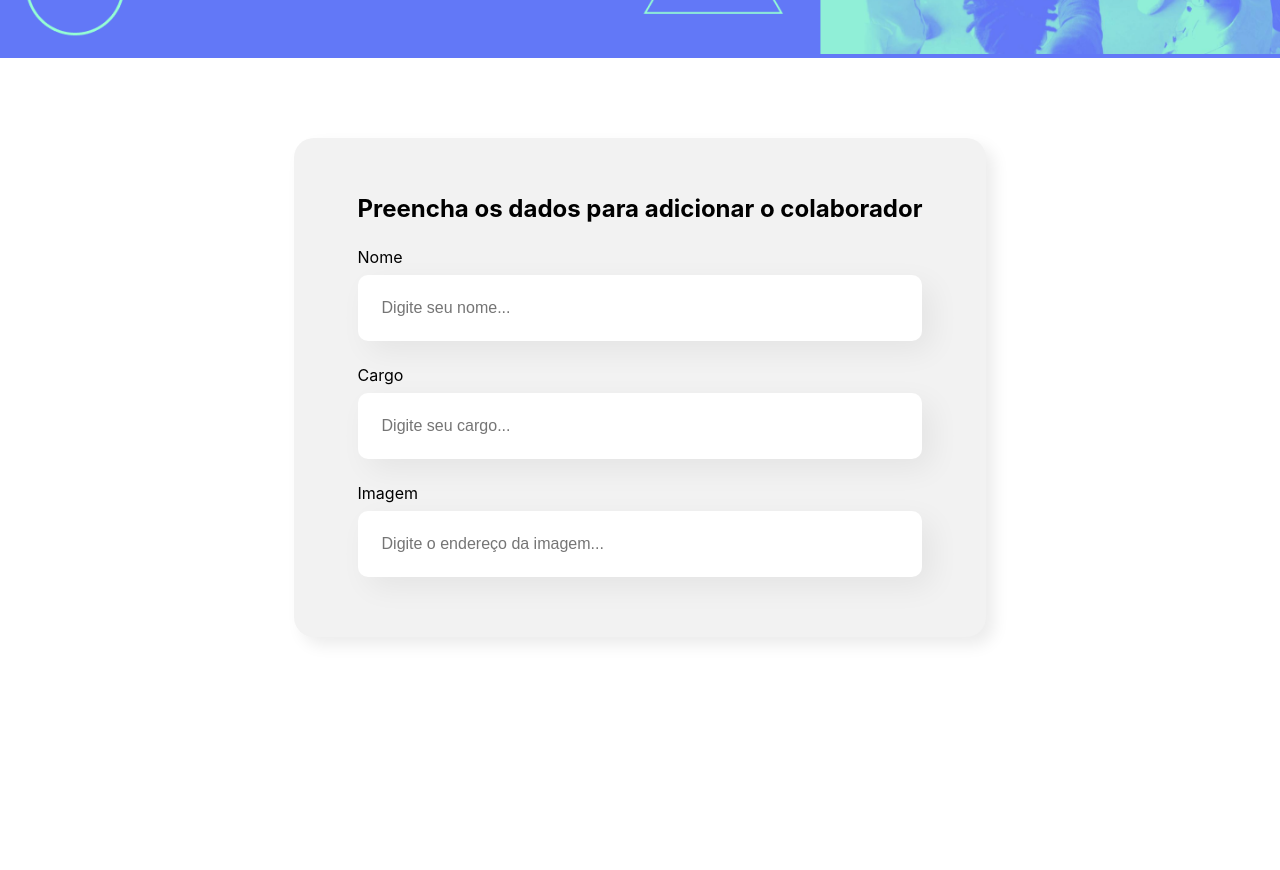
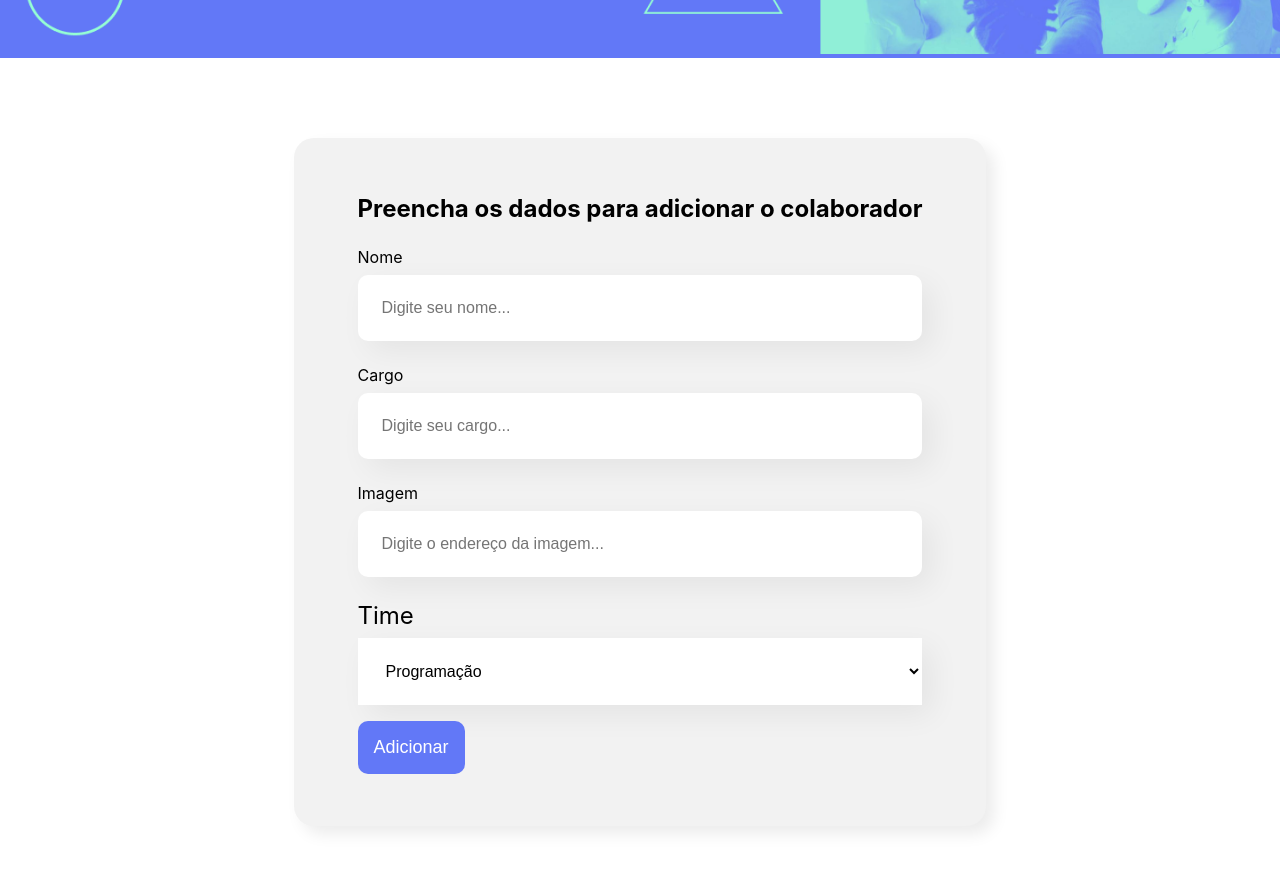
Before and after one commit to brmgf/organo-alura, a JavaScript app: page / in a window 1280 px wide. Shown: the part 440-1310 px from the top of the page. Before the commit the page ends 1157 px from the top, so only its background shows below. Built offline with nearby package versions, Linux system fonts and the light colour scheme; the HTML template or start-up script is replaced by a standard one.

Commit message:
criacao do formulario

```diff
--- /dev/null
+++ b/src/componentes/Botao/botao.css
@@ -0,0 +1,14 @@
+.botao {
+    background-color: #6278f7;
+    border-radius: 10px;
+    font-size: 18px;
+    padding: 16px;
+    border: none;
+    cursor: pointer;
+    color: #FFF;
+    margin: 16px 0;
+}
+
+.botao:hover {
+    color: #95FFD4;
+}
--- /dev/null
+++ b/src/componentes/Botao/index.js
@@ -0,0 +1,11 @@
+import './botao.css'
+
+const Botao = (props) => {
+    return (
+        <button className='botao'>
+            {props.children}
+        </button>
+    )
+}
+
+export default Botao
--- a/src/componentes/CampoTexto/index.js
+++ b/src/componentes/CampoTexto/index.js
@@ -4,7 +4,7 @@ const CampoTexto = (props) => {
     return (
         <div className="campo-texto">
             <label>{props.label}</label>
-            <input placeholder={props.placeholder}/>
+            <input required={props.obrigatorio} placeholder={props.placeholder}/>
         </div>
     )
 }
--- a/src/componentes/Formulario/index.js
+++ b/src/componentes/Formulario/index.js
@@ -1,14 +1,34 @@
+import Botao from '../Botao'
 import CampoTexto from '../CampoTexto'
+import ListaSuspensa from '../ListaSuspensa'
 import './formulario.css'
 
 const Formulario = () => {
+
+    const times = [
+        'Programação',
+        'Front-End',
+        'Data Science',
+        'Devops',
+        'UX e Design',
+        'Mobile',
+        'Inovação e Gestão'
+    ]
+
+    const onSave = (event) => {
+        event.preventDefault()
+        console.log('Salvando formulário')
+    }
+
     return (
         <section className='formulario'>
-            <form>
+            <form onSubmit={onSave}>
                 <h2>Preencha os dados para adicionar o colaborador</h2>
-                <CampoTexto label="Nome" placeholder="Digite seu nome..." />
-                <CampoTexto label="Cargo" placeholder="Digite seu cargo..." />
+                <CampoTexto obrigatorio={true} label="Nome" placeholder="Digite seu nome..." />
+                <CampoTexto obrigatorio={true} label="Cargo" placeholder="Digite seu cargo..." />
                 <CampoTexto label="Imagem" placeholder="Digite o endereço da imagem..." />
+                <ListaSuspensa obrigatorio={true} label="Time" itens={times}/>
+                <Botao>Adicionar</Botao>
             </form>
         </section>
     )
--- /dev/null
+++ b/src/componentes/ListaSuspensa/index.js
@@ -0,0 +1,16 @@
+import './listaSuspensa.css'
+
+const ListaSuspensa = (props) => {
+    return (
+        <div className='lista-suspensa'>
+            <label>{props.label}</label>
+            <select required={props.obrigatorio}>
+                {props.itens.map(item => {
+                    return <option key={item}>{item}</option>
+                })}
+            </select>
+        </div>
+    )
+}
+
+export default ListaSuspensa
--- /dev/null
+++ b/src/componentes/ListaSuspensa/listaSuspensa.css
@@ -0,0 +1,15 @@
+.lista-suspensa label {
+    display: block;
+    margin-bottom: 8px;
+    font-size: 24px;
+}
+
+.lista-suspensa select {
+    background-color: #FFF;
+    box-shadow: 10px 10px 30px rgba(0, 0, 0, 0.06);
+    width: 100%;
+    border: none;
+    font-size: 16px;
+    padding: 24px;
+    box-sizing: border-box;
+}
```
